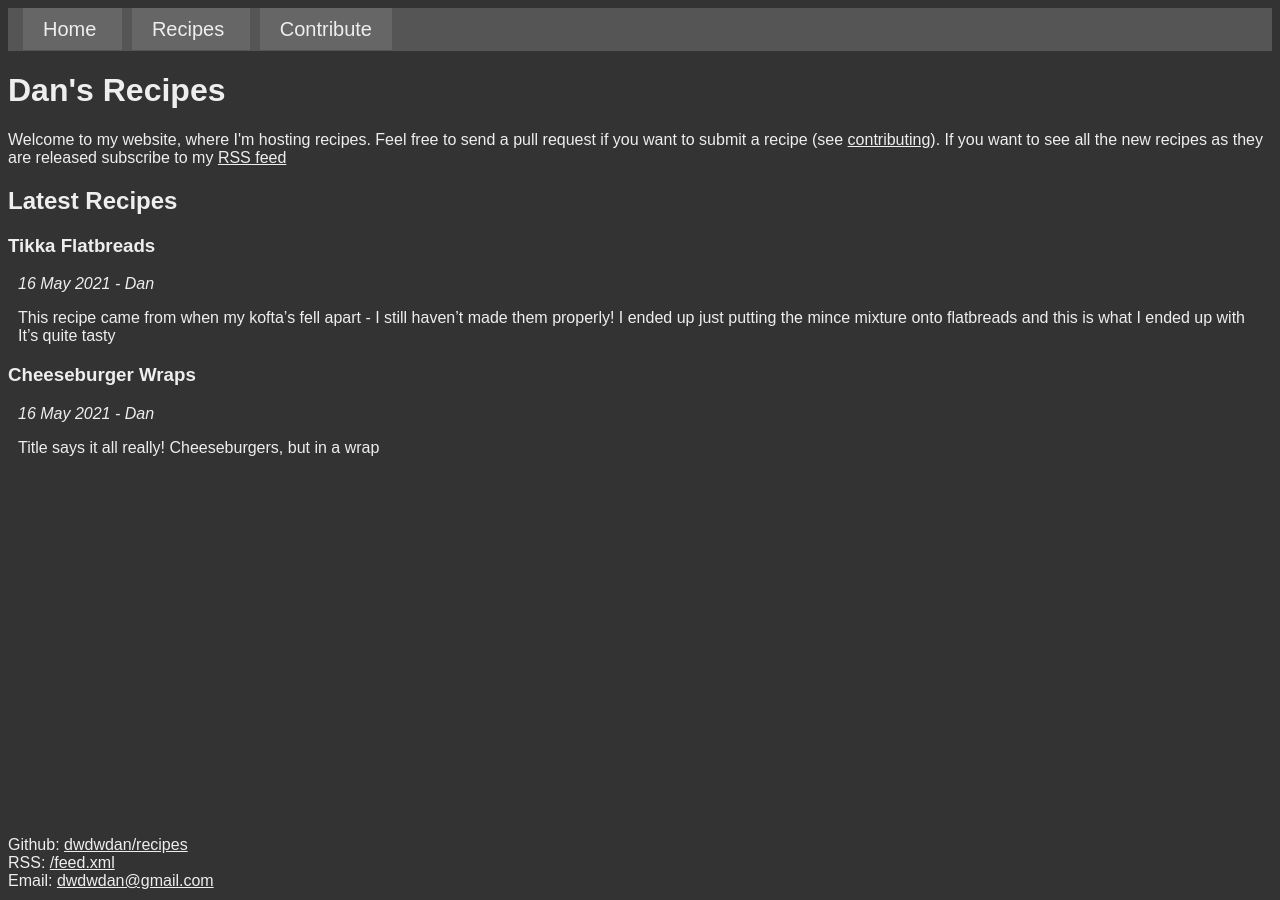
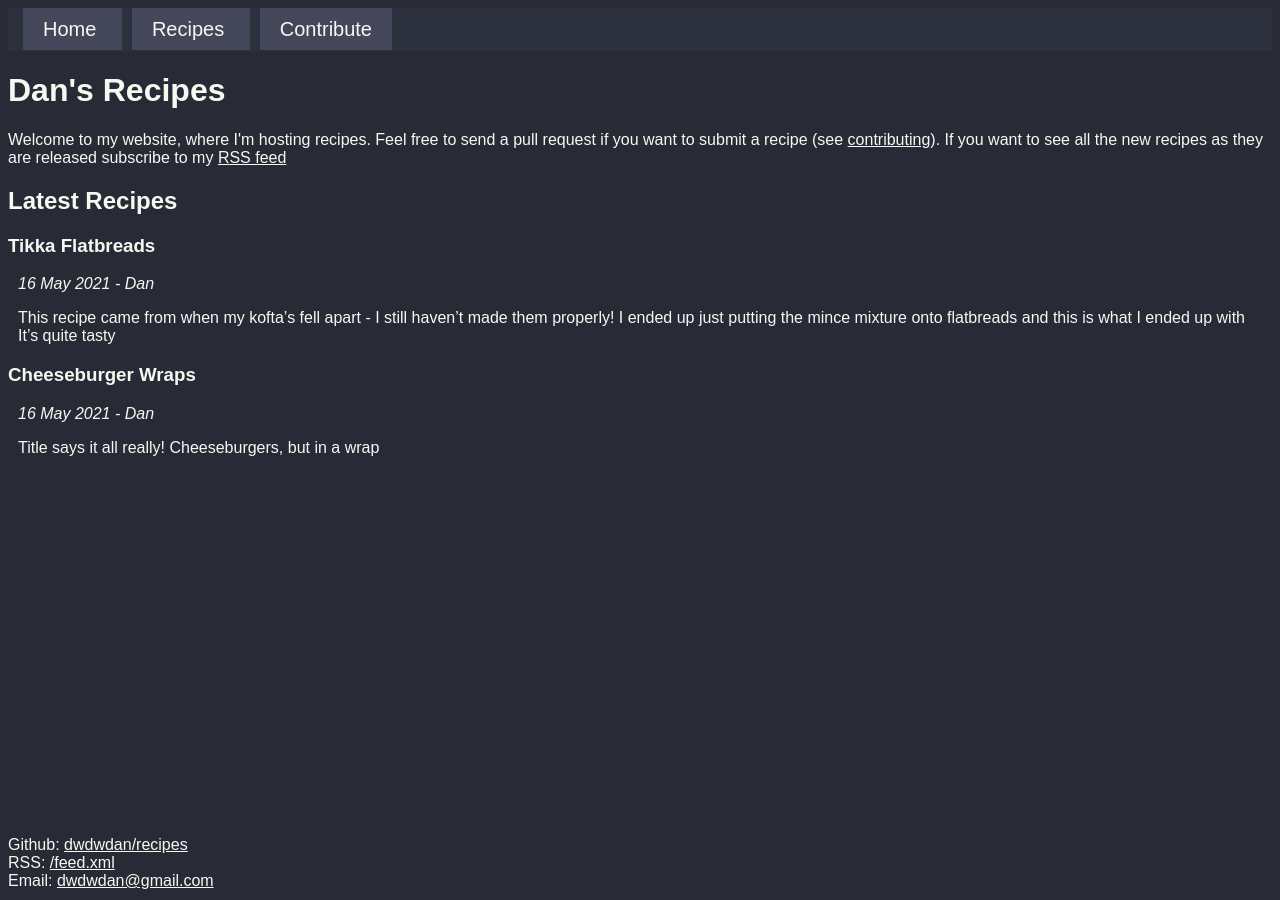
Before and after one commit to dwdwdan/recipes, a Jekyll site: the page built from index.html, in a window 1280 px wide. Built offline with Jekyll 4.4.1, drawn with Linux system fonts in a browser that asks for light colours.

Commit message:
Turned colours into variables and switched to dracula theming

```diff
--- a/_sass/main.scss
+++ b/_sass/main.scss
@@ -1,19 +1,27 @@
+:root {
+	--primary-bg-color: #282a36;
+	--secondary-bg-color: #2D303D;
+	--tertiary-bg-color: #44475a;
+	--hover-bg-color: #36394A;
+	--primary-fg-color: #f8f8f2;
+}
+
 * {
 	font-family:sans-serif;
 }
 body {
-	background-color: #333333;
-	color: #eeeeee;
+	background-color: var(--primary-bg-color);
+	color: var(--primary-fg-color);
 }
 a {
-	color: #eeeeee;
+	color: var(--primary-fg-color);
 }
 
 ul#navmenu {
 	list-style-type: none;
 	margin: 0px;
 	padding: 10px;
-	background-color: #555555;
+	background-color: var(--secondary-bg-color);
 }
 #navmenu li{
 	display: inline;
@@ -22,13 +30,13 @@ ul#navmenu {
 #navmenu a{
 	padding: 10px 20px;
 	margin: 0px 5px;
-	background-color: #666666;
-	color: #eeeeee;
+	background-color: var(--tertiary-bg-color);
+	color: var(--primary-fg-color);
 	text-decoration: none;
 	font-size: 20px;
 }
 #navmenu a:hover{
-	background-color:#444444;
+	background-color: var(--hover-bg-color);
 }
 
 .recipeLink a{
@@ -42,7 +50,7 @@ p.byline{
 }
 
 #footer a{
-	color: #eeeeee
+	color: var(--primary-fg-color);
 }
 
 #footer{
```
